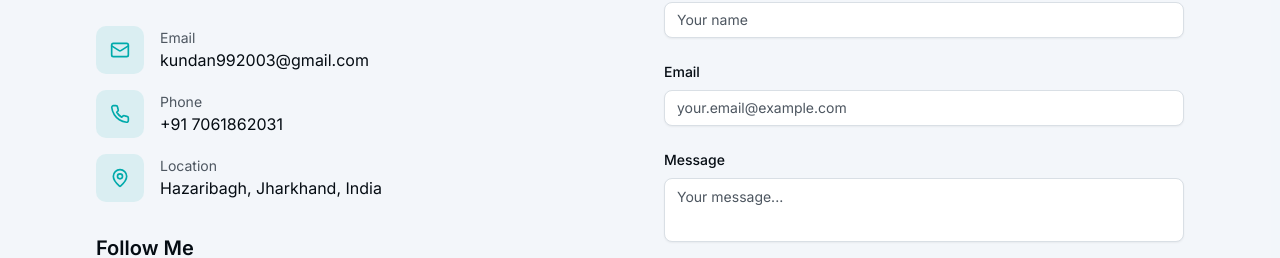
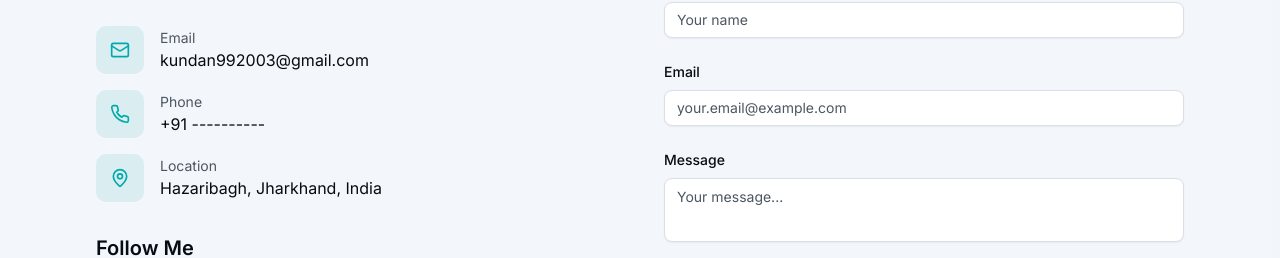
Before and after one commit to kkundanI/KKundan37-Portfolio, a Next.js app: page / in a window 1280 px wide. Shown: the part 4743-5001 px from the top of the page. Built offline with nearby package versions, Linux system fonts and the light colour scheme.

Commit message:
Update contact-section.tsx

```diff
--- a/components/contact-section.tsx
+++ b/components/contact-section.tsx
@@ -19,7 +19,7 @@ const contactInfo = [
   {
     icon: Phone,
     label: "Phone",
-    value: "+91 7061862031",
+    value: "+91 ----------",
     href: "tel:+91 ----------",
   },
   {
```
